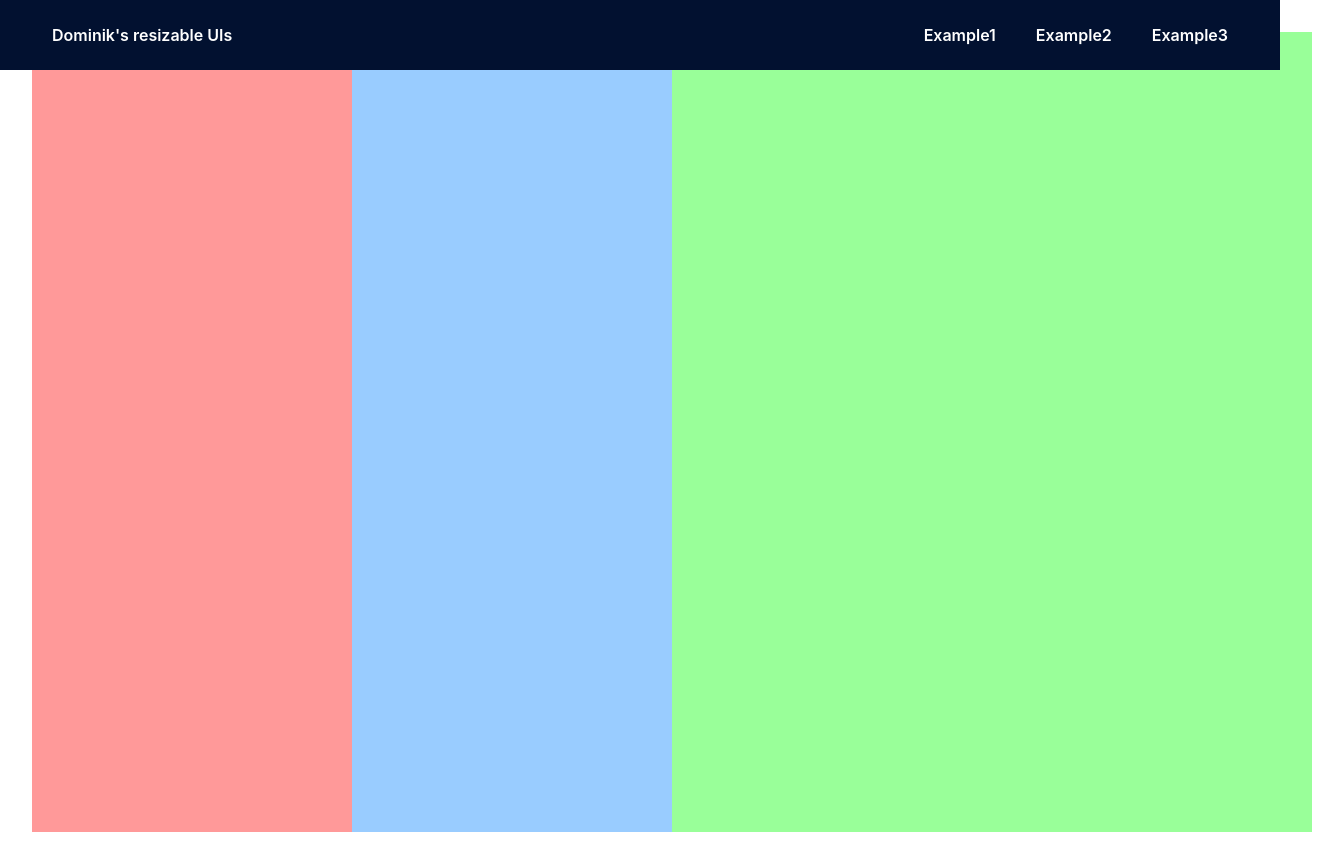
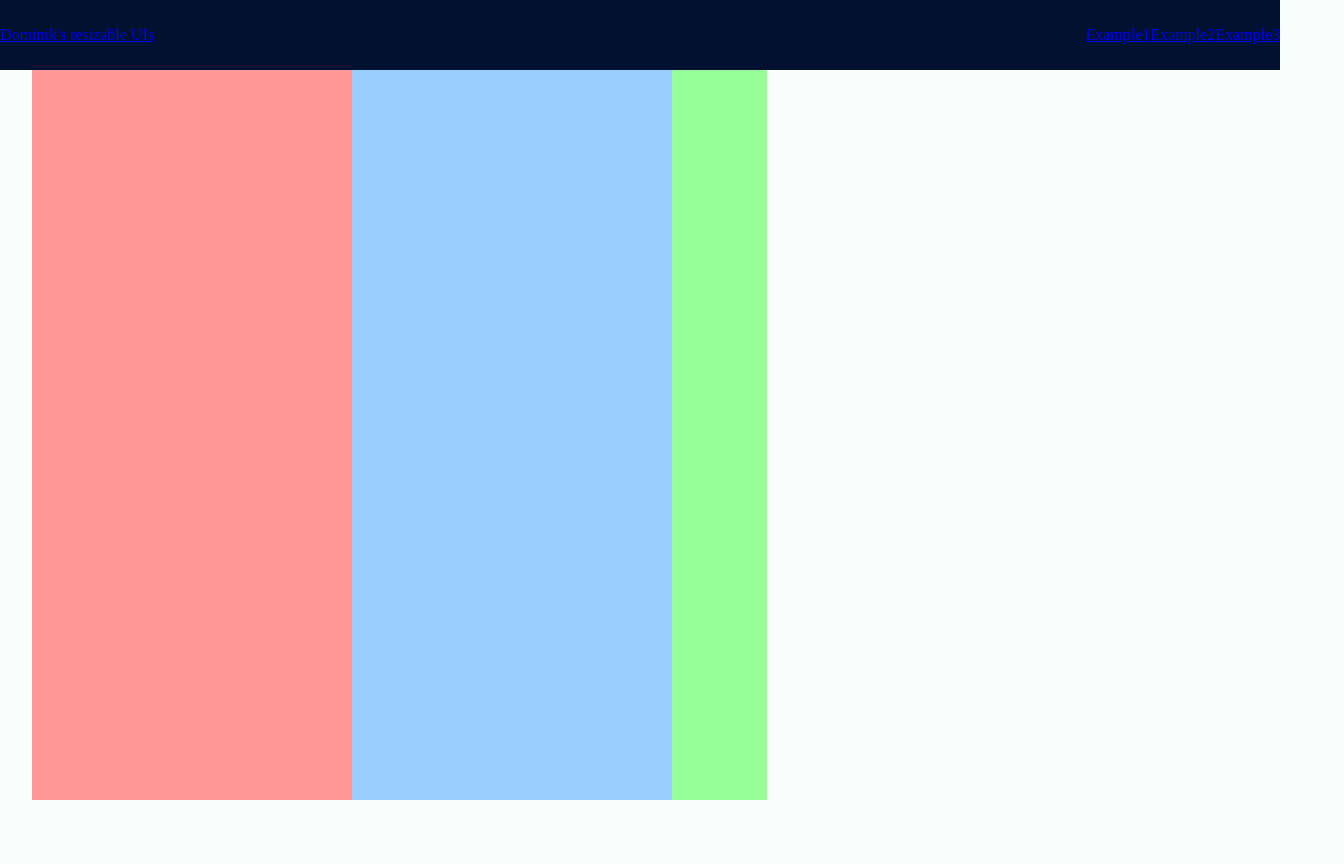
Before and after one commit to DominikTenerife/resizable-ui, a React (Vite) app: page /example1 in a window 1280 px wide. Shown: the whole page, 1344 px wide, since content can reach past the window. After the commit the page ends 800 px from the top, so only its background shows below. Built offline with nearby package versions, Linux system fonts and the light colour scheme.

Commit message:
trying to avoid stripe displayed on the left side  -unsuccesful

```diff
--- a/ResizableColumns.css
+++ b/ResizableColumns.css
@@ -1,10 +1,21 @@
-/* Main container taking 100vw */
-.container-main {
+html, body {
+    margin: 0;
+    padding: 0;
+    width: 100%;
+    height: 100%;
+    overflow-x: hidden; /* Prevent horizontal scroll */
+    box-sizing: border-box; /* Ensure padding and borders are included in width */
+  }
+
+  /* Main container taking full width and height */
+  .container-main {
     display: flex;
     width: 100vw;
     height: 100vh; /* Full height */
     margin: 0;
     padding: 0;
+    box-sizing: border-box; /* Include padding and borders in width calculation */
+    overflow: hidden; /* Avoid any potential overflow issues */
   }
 
   /* First container with initial 25% width */
@@ -13,7 +24,7 @@
     width: 25%;
     height: 100%;
     padding: 10px;
-    box-sizing: border-box; /* Ensure padding is included in width */
+    box-sizing: border-box;
   }
 
   /* Second container with initial 25% width */
@@ -22,7 +33,7 @@
     width: 25%;
     height: 100%;
     padding: 10px;
-    box-sizing: border-box; /* Ensure padding is included in width */
+    box-sizing: border-box;
   }
 
   /* Third container should take the remaining width */
@@ -30,7 +41,7 @@
     background-color: #99ff99;
     height: 100%;
     padding: 10px;
-    box-sizing: border-box; /* Ensure padding is included in width */
+    box-sizing: border-box;
   }
 
   /* Add some basic styling for resizable handles */
--- a/src/index.css
+++ b/src/index.css
@@ -1,94 +1,65 @@
 :root {
-  font-family: Inter, system-ui, Avenir, Helvetica, Arial, sans-serif;
-  line-height: 1.5;
-  font-weight: 400;
-
-  color-scheme: light dark;
-  color: rgba(255, 255, 255, 0.87);
-  background-color: #242424;
-
-  font-synthesis: none;
-  text-rendering: optimizeLegibility;
-  -webkit-font-smoothing: antialiased;
-  -moz-osx-font-smoothing: grayscale;
+  padding: 0;
+  margin: 0;
+  box-sizing: border-box;
+  width: 100%;
+  height: 100%;
+  background-color: rgb(251, 253, 252);
 }
 
-a {
-  font-weight: 500;
-  color: #646cff;
-  text-decoration: inherit;
+html, body {
+  width: 100%;
+  height: 100%;
+  margin: 0;
+  padding: 0;
+  overflow-x: hidden; /* Prevent any potential horizontal scrollbars */
+  box-sizing: border-box;
 }
-a:hover {
-  color: #535bf2;
+
+*,
+*::before,
+*::after {
+  box-sizing: inherit;
 }
 
 body {
-  margin: 0;
-  display: flex;
-  place-items: center;
-  min-width: 320px;
-  min-height: 100vh;
+  background-color: transparent; /* Prevent body background color affecting the layout */
 }
 
-h1 {
-  font-size: 3.2em;
-  line-height: 1.1;
-}
-
-button {
-  border-radius: 8px;
-  border: 1px solid transparent;
-  padding: 0.6em 1.2em;
-  font-size: 1em;
-  font-weight: 500;
-  font-family: inherit;
-  background-color: #1a1a1a;
-  cursor: pointer;
-  transition: border-color 0.25s;
-}
-button:hover {
-  border-color: #646cff;
-}
-button:focus,
-button:focus-visible {
-  outline: 4px auto -webkit-focus-ring-color;
+.site-wrapper {
+  display: flex;
+  flex-direction: column;
+  width: 100%;    /* Ensures full width */
+  min-height: 100vh;
+  margin: 0;
+  padding: 0;
+  box-sizing: border-box;
 }
 
 header {
+  position: fixed;
+  top: 0;
+  left: 0;
+  right: 0;
+  z-index: 1;
   height: 70px;
   display: flex;
   gap: 2rem;
   align-items: center;
   justify-content: space-between;
-  padding: 0 2rem;
+  padding: 0;
   color: white;
   background-color: #021130;
-  position: fixed;
-  top: 0;
-  left:0;
-  right: 0;
-  z-index: +1;
- }
-
-nav {
-  display: flex;
-
-  margin:0;
+  width: 100%;
 }
 
-header a {
-  text-decoration: none;
-  color:white;
-  font-weight: 600;
-  padding: 5px 20px;
-}
-
-header a:hover {
-  color:lightblue;
-  text-decoration: underline;
-  text-decoration-color: blue;
-  text-decoration-thickness: 5px;
-
+main {
+  width: 100%;
+  flex-grow: 1;
+  margin: 0;
+  padding: 0;
+  overflow-x: hidden;
+  box-sizing: border-box;
 }
 
 footer {
@@ -96,57 +67,14 @@ footer {
   color: white;
   height: 74px;
   display: flex;
-  flex-shrink: 0;
   justify-content: center;
   align-items: center;
-  margin-top: auto;
-  font-weight: 500;
-  width:100vw;
+  width: 100%;
 }
 
-/* Main container taking 100vw */
-.container-main {
-  background-color: #15195a;
-  display: flex;
-  width: 100vw;
-  height: 100vh; /* Full height */
+/* This will explicitly force no unintended padding or margin */
+.container {
+  width: 100%;
   margin: 0;
   padding: 0;
 }
-
-/* First container with initial 25% width */
-.container1 {
-  background-color: #ff9999;
-  width: 25%;
-  height: 100%;
-  padding: 10px;
-}
-
-/* Second container with initial 25% width */
-.container2 {
-  background-color: #99ccff;
-  width: 25%;
-  height: 100%;
-  padding: 10px;
-}
-
-/* Third container with initial 50% width */
-.container3 {
-  background-color: #99ff99;
-  width: 50%;
-  height: 100%;
-  padding: 10px;
-}
-
-@media (prefers-color-scheme: light) {
-  :root {
-    color: #213547;
-    background-color: #ffffff;
-  }
-  a:hover {
-    color: #747bff;
-  }
-  button {
-    background-color: #f9f9f9;
-  }
-}
```
